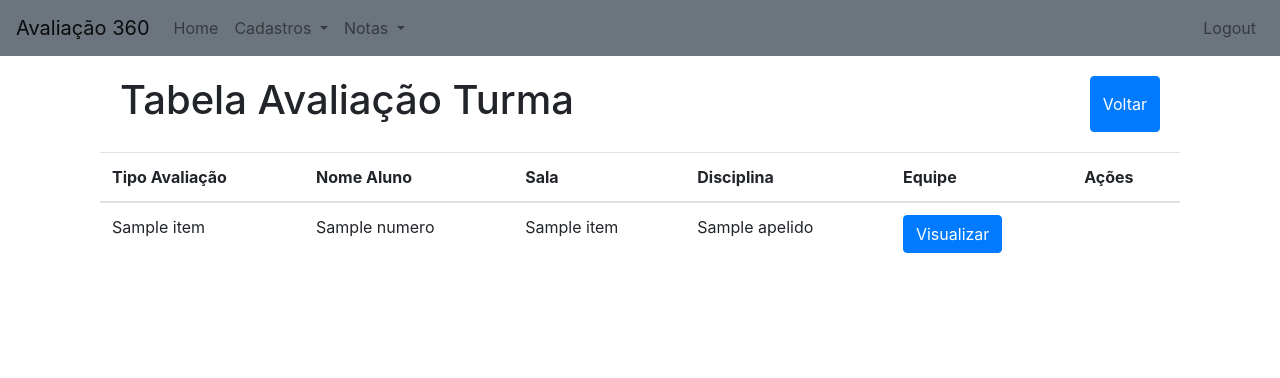
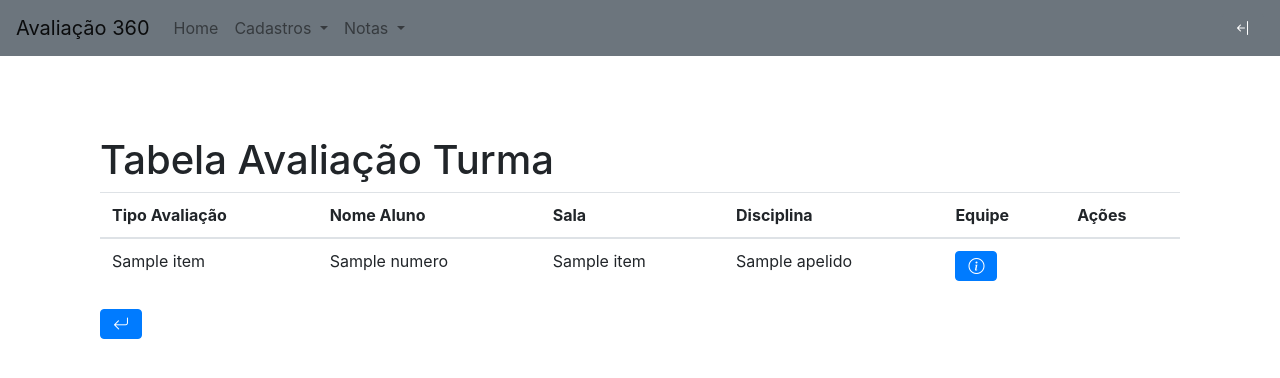
Before and after one commit to EvertonPlasseVolkweis/Integrador-Notas, a Flask app: template avaliacao/blueprints/webui/templates/tabela-avaliacao-turma.html in a window 1280 px wide. Shown: the top 378 px of the page. Run offline with Flask 3, Linux system fonts and the light colour scheme; the template is opened without the code that fills it: most values are stand-ins (such as "Sample title", 1, 10 or a date in 2020); some libraries are stand-ins or nearby versions.

Commit message:
adicionando icones nas tabelas e corrigindo dropdown

```diff
--- a/avaliacao/blueprints/webui/templates/base.html
+++ b/avaliacao/blueprints/webui/templates/base.html
@@ -1,18 +1,28 @@
-<!doctype html>
 <html>
+{% block head %}
 
 <head>
     <title>{% block title %}{% endblock %}</title>
     <link rel="stylesheet" href="https://stackpath.bootstrapcdn.com/bootstrap/4.3.1/css/bootstrap.min.css">
+</head>
+{% endblock %}
+
+<body>
+    <link rel="stylesheet" href="https://cdn.jsdelivr.net/npm/bootstrap-icons@1.10.5/font/bootstrap-icons.css">
+    {% block scripts %}
     <script src="https://code.jquery.com/jquery-3.3.1.slim.min.js"></script>
     <script src="https://cdnjs.cloudflare.com/ajax/libs/popper.js/1.14.7/umd/popper.min.js"></script>
     <script src="https://stackpath.bootstrapcdn.com/bootstrap/4.3.1/js/bootstrap.min.js"></script>
     <script src="https://ajax.googleapis.com/ajax/libs/jquery/3.5.1/jquery.min.js"></script>
     <script src="https://cdnjs.cloudflare.com/ajax/libs/jquery.mask/1.14.16/jquery.mask.min.js"></script>
     <script>
+
+        // função redireciona tela
         function redirecionaTela() {
             window.location.replace('/login')
         }
+
+        // função logout
         function logout() {
             $.ajax({
                 url: '/api/v1/logout',
@@ -28,11 +38,18 @@
                 }
             });
         }
+
+        // tooltip
+        $(function () {
+            $('[data-toggle="tooltip"]').tooltip()
+        })
     </script>
-    {% block head %}{% endblock %}
-</head>
-
-<body>
+    {% endblock %}
+    <style>
+        .container {
+            margin-top: 10vh;
+        }
+    </style>
     <nav class="navbar navbar-expand-lg navbar-light bg-secondary">
         <a class="navbar-brand" href="/">Avaliação 360</a>
         <button class="navbar-toggler" type="button" data-toggle="collapse" data-target="#navbarNav"
@@ -75,9 +92,10 @@
                 </li>
             </ul>
             <ul class="navbar-nav">
-                <li class="nav-item">
-                    <a class="nav-link" href="#" onclick="logout()">Logout</a>
-                </li>
+                <button type="button" class="btn btn-secondary nav-item" data-toggle="tooltip" data-placement="top"
+                    title="Logout" onclick="logout()" href="#">
+                    <i class="bi bi-arrow-bar-left"></i>
+                </button>
             </ul>
         </div>
     </nav>
--- a/avaliacao/blueprints/webui/templates/tabela-avaliacao-turma.html
+++ b/avaliacao/blueprints/webui/templates/tabela-avaliacao-turma.html
@@ -14,11 +14,19 @@
             background-color: #ffffff;
         }
 
-        .voltar {
+
+        .box {
             display: flex;
             flex-direction: row;
             justify-content: space-between;
-            margin: 20px;
+        }
+
+        .voltar {
+            justify-content: space-between;
+        }
+
+        .media {
+            justify-content: space-between;
         }
     </style>
 </head>
@@ -37,7 +45,6 @@
     <div class="container">
         <div class="voltar">
             <h1>Tabela Avaliação Turma</h1>
-            <button type="submit" class="btn btn-primary" onclick="voltar()">Voltar</button>
         </div>
         <table class="table">
             <thead>
@@ -68,12 +75,20 @@
                     <td>{{ item.apelido }}</td>
                     <td>
                         <button type="button" class="btn btn-primary" data-id="{{ item.id }}"
-                            onclick="window.location.replace('/visualiza-avaliacao/' + this.getAttribute('data-id'))">Visualizar</button>
+                            onclick="window.location.replace('/visualiza-avaliacao/' + this.getAttribute('data-id'))"><i class="bi bi-info-circle"></i></button>
                     </td>
                 </tr>
                 {% endfor %}
             </tbody>
         </table>
+        <div class="box">
+            <div class="voltar">
+                <button type="submit" class="btn btn-primary" onclick="voltar()" data-toggle="tooltip"
+                    data-placement="top" title="Voltar">
+                    <i class="bi bi-arrow-return-left"></i>
+                </button>
+            </div>
+        </div>
     </div>
 </body>
 {% endblock %}
```
Also changed, not shown: avaliacao/blueprints/webui/templates/boletim.html (+21 -7 lines), avaliacao/blueprints/webui/templates/usuario.html (+9 -10 lines).
